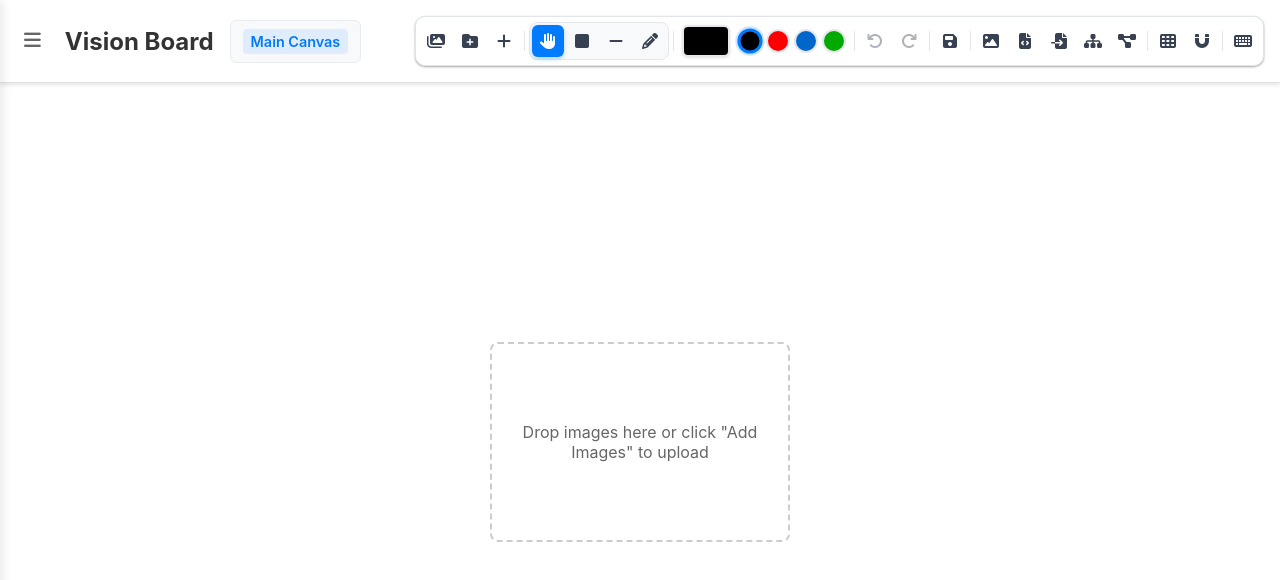
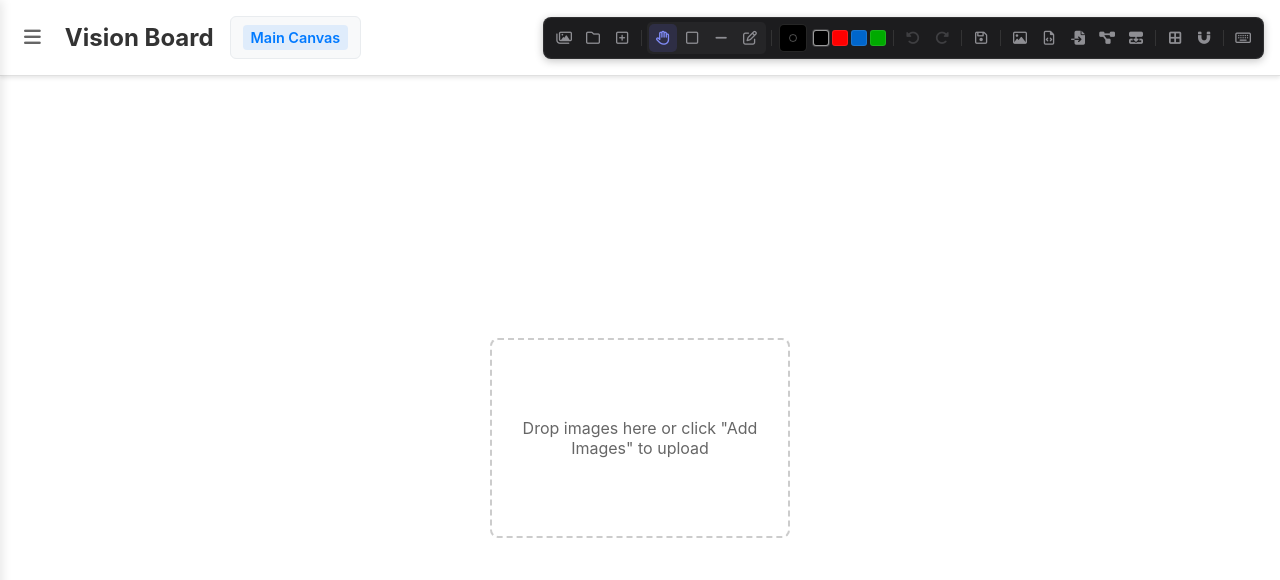
Before and after one commit to andynu/visionboard, a website: page public/index.html in a window 1280 px wide. Drawn offline with nearby package versions, Linux system fonts and the light colour scheme.

Commit message:
Redesign toolbar with Linear-inspired dark minimal aesthetic
- Dark background (#1c1c1e) with subtle borders
- Outline/stroke-based icons using Font Awesome regular variants
- Subtle hover states with opacity/background changes
- Refined color palette with smaller, squared swatches
- Consistent icon sizes and spacing
- Updated dark mode support for matching theme
- Indigo accent color (#818cf8) for active states

```diff
--- a/public/css/main.css
+++ b/public/css/main.css
@@ -152,44 +152,43 @@ body {
 .toolbar {
     display: flex;
     align-items: center;
-    gap: 2px;
-    padding: 4px;
-    background: #ffffff;
-    border: 1px solid #e1e5e9;
-    border-radius: 10px;
-    box-shadow: 0 1px 3px rgba(0, 0, 0, 0.12), 0 1px 2px rgba(0, 0, 0, 0.24);
+    gap: 1px;
+    padding: 4px 6px;
+    background: #1c1c1e;
+    border: 1px solid rgba(255, 255, 255, 0.08);
+    border-radius: 8px;
+    box-shadow: 0 2px 8px rgba(0, 0, 0, 0.24), 0 0 1px rgba(255, 255, 255, 0.1) inset;
 }
 
 .toolbar button {
     background: transparent;
-    color: #374151;
+    color: #8e8e93;
     border: none;
     padding: 6px;
-    border-radius: 6px;
+    border-radius: 5px;
     cursor: pointer;
-    font-size: 16px;
-    transition: all 0.15s ease;
+    font-size: 14px;
+    transition: color 0.15s ease, background 0.15s ease;
     display: flex;
     align-items: center;
     justify-content: center;
-    width: 32px;
-    height: 32px;
+    width: 28px;
+    height: 28px;
     position: relative;
 }
 
 .toolbar button:hover {
-    background: #f3f4f6;
-    transform: scale(1.05);
+    background: rgba(255, 255, 255, 0.08);
+    color: #ffffff;
 }
 
 .toolbar button:active {
-    background: #e5e7eb;
-    transform: scale(0.95);
+    background: rgba(255, 255, 255, 0.12);
 }
 
 .toolbar button:disabled,
 .toolbar button.disabled {
-    opacity: 0.4;
+    opacity: 0.3;
     cursor: not-allowed;
     pointer-events: none;
 }
@@ -197,109 +196,117 @@ body {
 .toolbar button:disabled:hover,
 .toolbar button.disabled:hover {
     background: transparent;
-    transform: none;
+    color: #8e8e93;
 }
 
 .toolbar-separator {
     width: 1px;
-    height: 20px;
-    background: #e5e7eb;
-    margin: 0 2px;
+    height: 16px;
+    background: rgba(255, 255, 255, 0.1);
+    margin: 0 4px;
 }
 
 /* Drawing Tools Styles */
 .drawing-tools {
     display: flex;
-    gap: 2px;
+    gap: 1px;
     padding: 2px;
-    background: #f8f9fa;
-    border-radius: 8px;
-    border: 1px solid #e5e7eb;
+    background: rgba(255, 255, 255, 0.04);
+    border-radius: 5px;
 }
 
 .tool-button {
     background: transparent;
-    color: #374151;
+    color: #8e8e93;
     border: none;
     padding: 6px;
-    border-radius: 6px;
+    border-radius: 4px;
     cursor: pointer;
-    font-size: 16px;
-    transition: all 0.15s ease;
+    font-size: 14px;
+    transition: color 0.15s ease, background 0.15s ease;
     display: flex;
     align-items: center;
     justify-content: center;
-    width: 32px;
-    height: 32px;
+    width: 28px;
+    height: 28px;
     position: relative;
 }
 
 .tool-button:hover {
-    background: #e5e7eb;
-    transform: scale(1.05);
+    background: rgba(255, 255, 255, 0.08);
+    color: #ffffff;
 }
 
 .tool-button.active {
-    background: #007AFF;
-    color: white;
-    box-shadow: 0 2px 4px rgba(0, 122, 255, 0.3);
+    background: rgba(99, 102, 241, 0.15);
+    color: #818cf8;
 }
 
 .tool-button.active:hover {
-    background: #0056CC;
-    transform: scale(1.05);
+    background: rgba(99, 102, 241, 0.2);
+    color: #a5b4fc;
 }
 
 /* Color Palette Styles */
 .color-palette {
     display: flex;
     align-items: center;
-    gap: 8px;
-    padding: 4px;
+    gap: 6px;
+    padding: 2px;
 }
 
 .current-color {
-    width: 48px;
-    height: 32px;
-    border-radius: 6px;
-    border: 2px solid #e5e7eb;
+    width: 28px;
+    height: 28px;
+    border-radius: 5px;
+    border: 1px solid rgba(255, 255, 255, 0.15);
     background-color: #000000;
     cursor: pointer;
     position: relative;
-    box-shadow: 0 1px 3px rgba(0, 0, 0, 0.12);
-    transition: all 0.15s ease;
+    transition: border-color 0.15s ease;
 }
 
 .current-color:hover {
-    transform: scale(1.05);
-    border-color: #9ca3af;
+    border-color: rgba(255, 255, 255, 0.3);
+}
+
+.current-color::after {
+    content: '';
+    position: absolute;
+    top: 50%;
+    left: 50%;
+    transform: translate(-50%, -50%);
+    width: 6px;
+    height: 6px;
+    border-radius: 50%;
+    background: transparent;
+    border: 1px solid rgba(255, 255, 255, 0.5);
+    opacity: 0.6;
 }
 
 .color-swatches {
     display: flex;
-    gap: 4px;
+    gap: 3px;
 }
 
 .color-swatch {
-    width: 24px;
-    height: 24px;
-    border-radius: 50%;
-    border: 2px solid #e5e7eb;
+    width: 16px;
+    height: 16px;
+    border-radius: 3px;
+    border: 1px solid rgba(255, 255, 255, 0.1);
     cursor: pointer;
-    transition: all 0.15s ease;
+    transition: border-color 0.15s ease, transform 0.15s ease;
     position: relative;
 }
 
 .color-swatch:hover {
-    transform: scale(1.1);
-    border-color: #9ca3af;
+    transform: scale(1.15);
+    border-color: rgba(255, 255, 255, 0.3);
 }
 
 .color-swatch.selected {
-    border-color: #007AFF;
-    border-width: 3px;
-    transform: scale(1.05);
-    box-shadow: 0 0 0 2px rgba(0, 122, 255, 0.2);
+    border-color: rgba(255, 255, 255, 0.6);
+    box-shadow: 0 0 0 1px rgba(255, 255, 255, 0.15);
 }
 
 /* Color Picker Modal Styles */
@@ -879,15 +886,21 @@ body {
 
     .toolbar {
         justify-content: center;
-        padding: 6px;
-        gap: 4px;
+        padding: 6px 8px;
+        gap: 2px;
     }
 
     .toolbar button {
-        width: 44px;
-        height: 44px;
-        font-size: 18px;
-        border-radius: 8px;
+        width: 36px;
+        height: 36px;
+        font-size: 16px;
+        border-radius: 6px;
+    }
+
+    .tool-button {
+        width: 36px;
+        height: 36px;
+        font-size: 16px;
     }
 
     .drop-zone {
@@ -911,10 +924,16 @@ body {
 /* Tablet Optimizations */
 @media (min-width: 769px) and (max-width: 1024px) {
     .toolbar button {
-        width: 38px;
-        height: 38px;
-        font-size: 17px;
-        border-radius: 7px;
+        width: 32px;
+        height: 32px;
+        font-size: 15px;
+        border-radius: 6px;
+    }
+
+    .tool-button {
+        width: 32px;
+        height: 32px;
+        font-size: 15px;
     }
 
     .resize-handle {
@@ -938,10 +957,16 @@ body {
     }
 
     .toolbar button {
-        width: 44px;
-        height: 44px;
-        font-size: 18px;
-        border-radius: 8px;
+        width: 36px;
+        height: 36px;
+        font-size: 16px;
+        border-radius: 6px;
+    }
+
+    .tool-button {
+        width: 36px;
+        height: 36px;
+        font-size: 16px;
     }
 
     /* Larger touch targets */
@@ -963,42 +988,75 @@ body {
     }
 
     .toolbar button {
-        width: 36px;
-        height: 36px;
-        font-size: 16px;
-        border-radius: 6px;
+        width: 30px;
+        height: 30px;
+        font-size: 14px;
+        border-radius: 5px;
+    }
+
+    .tool-button {
+        width: 30px;
+        height: 30px;
+        font-size: 14px;
     }
 }
 
-/* Dark mode support */
+/* Dark mode support - toolbar is already dark, update other elements */
 @media (prefers-color-scheme: dark) {
     body {
         background-color: #1a1a1a;
     }
 
     .header {
-        background: #2a2a2a;
-        border-bottom-color: #404040;
+        background: #1c1c1e;
+        border-bottom-color: rgba(255, 255, 255, 0.08);
     }
 
     .header h1 {
         color: #fff;
     }
 
+    .breadcrumb {
+        background: rgba(255, 255, 255, 0.06);
+        border-color: rgba(255, 255, 255, 0.08);
+    }
+
+    .breadcrumb-item.active {
+        background: rgba(99, 102, 241, 0.15);
+        color: #818cf8;
+    }
+
+    .breadcrumb-item:not(.active) {
+        color: #8e8e93;
+    }
+
+    .breadcrumb-separator {
+        color: #48484a;
+    }
+
+    .sidebar-toggle {
+        color: #8e8e93;
+    }
+
+    .sidebar-toggle:hover {
+        background: rgba(255, 255, 255, 0.08);
+        color: #fff;
+    }
+
     .canvas-container {
-        background: #2a2a2a;
+        background: #1a1a1a;
     }
 
     .drop-zone {
-        background: rgba(42, 42, 42, 0.9);
-        border-color: #666;
-        color: #ccc;
+        background: rgba(28, 28, 30, 0.9);
+        border-color: #48484a;
+        color: #8e8e93;
     }
 
     .drop-zone.drag-over {
-        border-color: #007AFF;
-        background: rgba(0, 122, 255, 0.2);
-        color: #007AFF;
+        border-color: #818cf8;
+        background: rgba(99, 102, 241, 0.15);
+        color: #818cf8;
     }
 }
 
--- a/public/index.html
+++ b/public/index.html
@@ -24,24 +24,24 @@
             </div>
             <div class="toolbar">
                 <input type="file" id="file-input" accept="image/*" multiple style="display: none;">
-                <button id="upload-btn" title="Add Images"><i class="fas fa-images"></i></button>
-                <button id="new-folder-btn" title="New Folder"><i class="fas fa-folder-plus"></i></button>
-                <button id="new-canvas-btn" title="New Canvas"><i class="fas fa-plus"></i></button>
+                <button id="upload-btn" title="Add Images"><i class="far fa-images"></i></button>
+                <button id="new-folder-btn" title="New Folder"><i class="far fa-folder"></i></button>
+                <button id="new-canvas-btn" title="New Canvas"><i class="far fa-square-plus"></i></button>
                 <div class="toolbar-separator"></div>
 
                 <!-- Drawing Tools Section -->
                 <div class="drawing-tools">
                     <button id="tool-hand" class="tool-button active" title="Hand Tool (H)" data-tool="hand">
-                        <i class="fas fa-hand-paper"></i>
+                        <i class="far fa-hand"></i>
                     </button>
                     <button id="tool-rectangle" class="tool-button" title="Rectangle Tool (R)" data-tool="rectangle">
-                        <i class="fas fa-square"></i>
+                        <i class="far fa-square"></i>
                     </button>
                     <button id="tool-line" class="tool-button" title="Line Tool (L)" data-tool="line">
                         <i class="fas fa-minus"></i>
                     </button>
                     <button id="tool-freehand" class="tool-button" title="Freehand Tool (F)" data-tool="freehand">
-                        <i class="fas fa-pencil-alt"></i>
+                        <i class="far fa-pen-to-square"></i>
                     </button>
                 </div>
                 <div class="toolbar-separator"></div>
@@ -58,21 +58,21 @@
                 </div>
                 <div class="toolbar-separator"></div>
 
-                <button id="undo-btn" title="Undo (Ctrl+Z)" disabled><i class="fas fa-undo"></i></button>
-                <button id="redo-btn" title="Redo (Ctrl+Shift+Z)" disabled><i class="fas fa-redo"></i></button>
+                <button id="undo-btn" title="Undo (Ctrl+Z)" disabled><i class="fas fa-rotate-left"></i></button>
+                <button id="redo-btn" title="Redo (Ctrl+Shift+Z)" disabled><i class="fas fa-rotate-right"></i></button>
                 <div class="toolbar-separator"></div>
-                <button id="save-btn" title="Save"><i class="fas fa-save"></i></button>
+                <button id="save-btn" title="Save"><i class="far fa-floppy-disk"></i></button>
                 <div class="toolbar-separator"></div>
-                <button id="export-png-btn" title="Export PNG"><i class="fas fa-image"></i></button>
-                <button id="export-json-btn" title="Export JSON"><i class="fas fa-file-code"></i></button>
+                <button id="export-png-btn" title="Export PNG"><i class="far fa-image"></i></button>
+                <button id="export-json-btn" title="Export JSON"><i class="far fa-file-code"></i></button>
                 <button id="import-json-btn" title="Import JSON"><i class="fas fa-file-import"></i></button>
-                <button id="export-opml-btn" title="Export Tree as OPML"><i class="fas fa-sitemap"></i></button>
-                <button id="import-opml-btn" title="Import OPML Tree"><i class="fas fa-project-diagram"></i></button>
+                <button id="export-opml-btn" title="Export Tree as OPML"><i class="fas fa-diagram-project"></i></button>
+                <button id="import-opml-btn" title="Import OPML Tree"><i class="fas fa-diagram-next"></i></button>
                 <div class="toolbar-separator"></div>
-                <button id="grid-btn" title="Toggle Grid (G)"><i class="fas fa-th"></i></button>
+                <button id="grid-btn" title="Toggle Grid (G)"><i class="fas fa-border-all"></i></button>
                 <button id="snap-btn" title="Toggle Snap (S)"><i class="fas fa-magnet"></i></button>
                 <div class="toolbar-separator"></div>
-                <button id="help-btn" title="Keyboard Shortcuts (?)"><i class="fas fa-keyboard"></i></button>
+                <button id="help-btn" title="Keyboard Shortcuts (?)"><i class="far fa-keyboard"></i></button>
             </div>
         </header>
 
```
Also changed, not shown: 1 other file.
